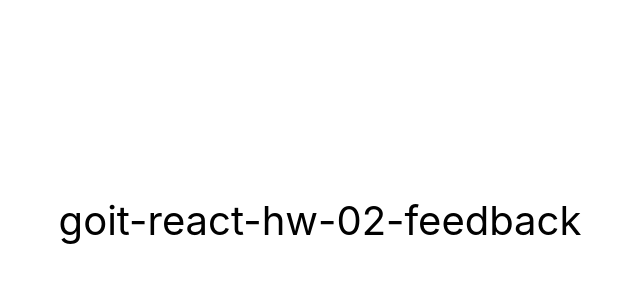
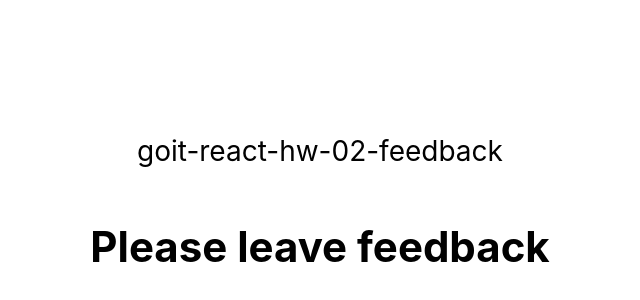
Before and after one commit to RomanVBohdanov22/goit-react-hw-02-feedback, a React (Create React App) app: page / in a window 1280 px wide. Shown: the part 180-480 px from the top of the page, without its empty margins (320-960 px from the left). Built offline with nearby package versions, Linux system fonts and the light colour scheme.

Commit message:
Kotik kazhe good)

```diff
--- a/package.json
+++ b/package.json
@@ -36,5 +36,8 @@
       "last 1 firefox version",
       "last 1 safari version"
     ]
+  },
+  "devDependencies": {
+    "prop-types": "^15.8.1"
   }
 }
--- a/src/components/App.jsx
+++ b/src/components/App.jsx
@@ -1,18 +1,38 @@
-export const App = () => {
-  return (
-    <div
+import React, { Component } from 'react';
+
+export class App extends Component {
+
+  state = {
+  good: 0,
+  neutral: 0,
+  bad: 0
+}
+
+  handleChange = evt => {
+    this.setState({ /*inputValue: evt.target.value }*/ });
+  };
+
+  render() {
+    const { good, neutral, bad } = this.state;
+    return (
+      <div
       style={{
         height: '100vh',
         display: 'flex',
+        flexDirection: 'column',
         justifyContent: 'center',
         alignItems: 'center',
-        fontSize: 40,
-        color: '#010101'
+        fontSize: 28,
+        gap: '18px',
+        color: '#010101',
       }}
-    >
-      goit-react-hw-02-feedback
+      > goit-react-hw-02-feedback
+            <div className='Statistics'>
+            <h2 className='Please'>Please leave feedback</h2>
 
 
+            </div>
     </div>
-  );
-};
+    );
+  }
+}
--- a/src/components/statistics/Statistics.jsx
+++ b/src/components/statistics/Statistics.jsx
@@ -1,11 +1,11 @@
 import React from 'react';
 
 class Statistics extends React.Component {
-  state = {
+  /*state = {
     good: 0,
     neutral: 0,
     bad: 0,
-    };
+    };*/
     render() {
         return (
             <div className='Statistics'>
```
Also changed, not shown: 1 other file (tests, documents, lock files or other folders).
